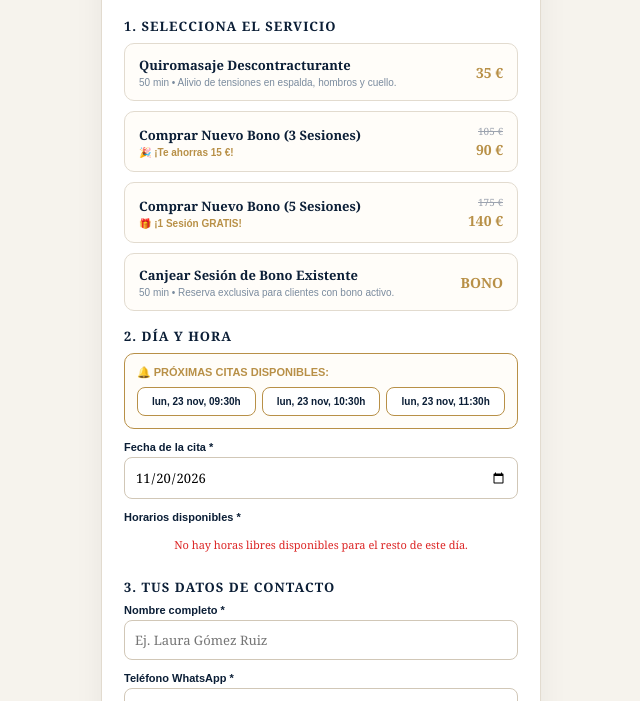
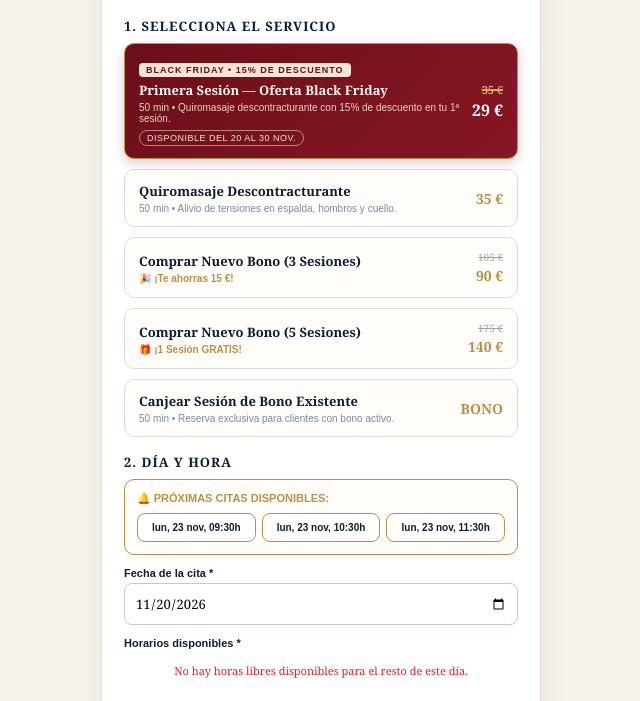
Before and after one commit to mariaduranquiro-dev/masajes-maria-app, a plain HTML site: page index.html in a window 1280 px wide. Shown: the part 98-799 px from the top of the page, without its empty margins (319-959 px from the left). Drawn offline with nearby package versions, Linux system fonts and the light colour scheme; no server answers.

Commit message:
Update index.html

```diff
--- a/index.html
+++ b/index.html
@@ -202,7 +202,7 @@
       <!-- 1. SELECCIONA EL SERVICIO -->
       <div class="section-title">1. Selecciona el Servicio</div>
 
-      <!-- TARJETA BLACK FRIDAY (ACTIVA DEL 21/11 00:00 AL 30/11 00:00 HORA PENINSULAR) -->
+      <!-- TARJETA BLACK FRIDAY (ACTIVA YA HASTA EL 30/11 00:00 HORA PENINSULAR) -->
       <div class="service-card service-card-bf" id="card-servicio-bf" onclick="seleccionarServicio('bf', 29)">
         <div class="service-info">
           <div class="bf-badge">BLACK FRIDAY • 15% DE DESCUENTO</div>
@@ -342,8 +342,8 @@
     let ultimoTelefonoVerificado = "";
     let clientesMemoria = [];
 
-    // CONTROL AUTOMÁTICO OFERTA BLACK FRIDAY (HORA PENINSULAR ESPAÑOLA CET = UTC+1)
-    const BF_INICIO = new Date('2026-11-21T00:00:00+01:00');
+    // CONTROL AUTOMÁTICO OFERTA BLACK FRIDAY (ACTIVA YA HASTA EL 30/11 00:00 HORA PENINSULAR)
+    const BF_INICIO = new Date('2026-11-20T00:00:00+01:00');
     const BF_FIN = new Date('2026-11-30T00:00:00+01:00');
 
     function esBlackFridayActivo() {
```
